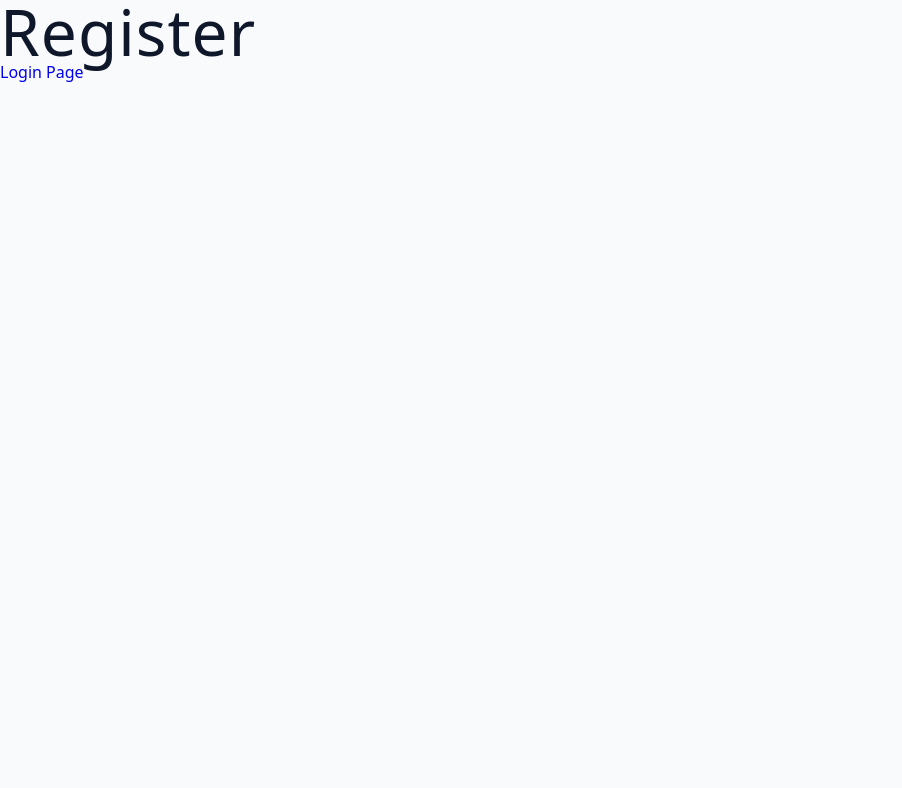
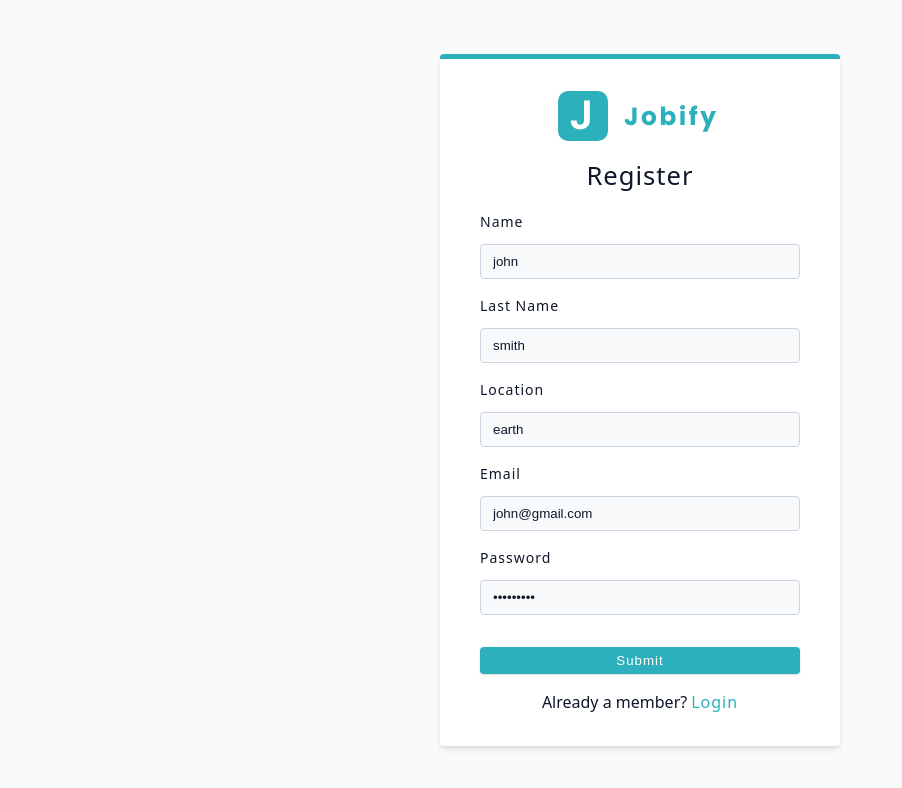
Before and after one commit to hridyauk/mern, a React (Vite) app in the folder client/: page /register in a window 1280 px wide. Shown: the top 788 px of the page, without its empty margins (0-902 px from the left). Built offline with nearby package versions, Linux system fonts and the light colour scheme.

Commit message:
register form

```diff
--- a/client/src/pages/Register.jsx
+++ b/client/src/pages/Register.jsx
@@ -1,11 +1,35 @@
 import { Link } from "react-router-dom";
+import Wrapper from "../assets/wrappers/RegisterAndLoginPage";
+import { Logo } from "../components";
+import FormRow from "../components/FormRow";
 
 const Register = () => {
   return (
-    <div>
-      <h1>Register</h1>
-      <Link to="/login">Login Page</Link>
-    </div>
+    <Wrapper>
+      <form action="" className="form">
+        <Logo />
+        <h4>Register</h4>
+        <FormRow type="text" name="name" defaultValue="john" />
+        <FormRow
+          type="text"
+          name="lastName"
+          labelText="last name"
+          defaultValue="smith"
+        />
+        <FormRow type="text" name="location" defaultValue="earth" />
+        <FormRow type="email" name="email" defaultValue="john@gmail.com" />
+        <FormRow type="password" name="password" defaultValue="secret123" />
+        <button type="submit" className="btn btn-block">
+          submit
+        </button>
+        <p>
+          Already a member?
+          <Link to="/login" className="member-btn">
+            Login
+          </Link>
+        </p>
+      </form>
+    </Wrapper>
   );
 };
 
```
